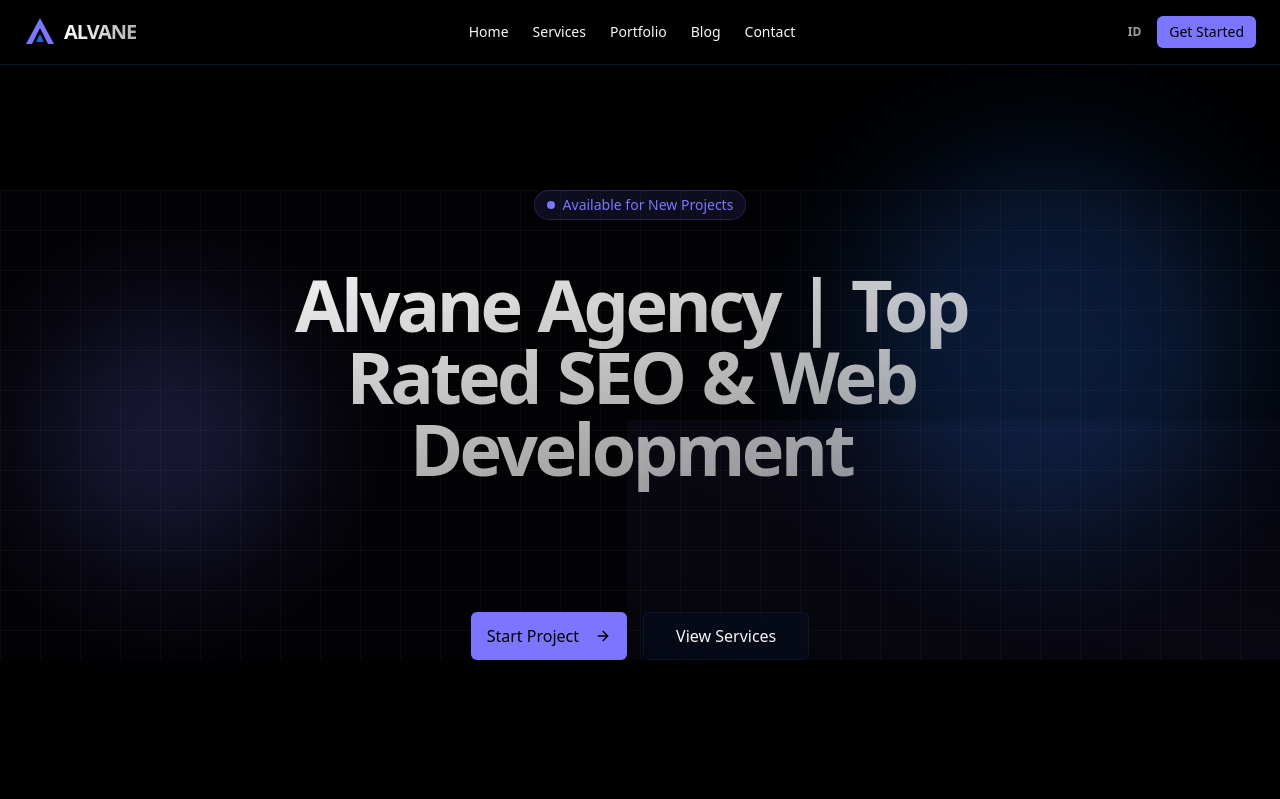
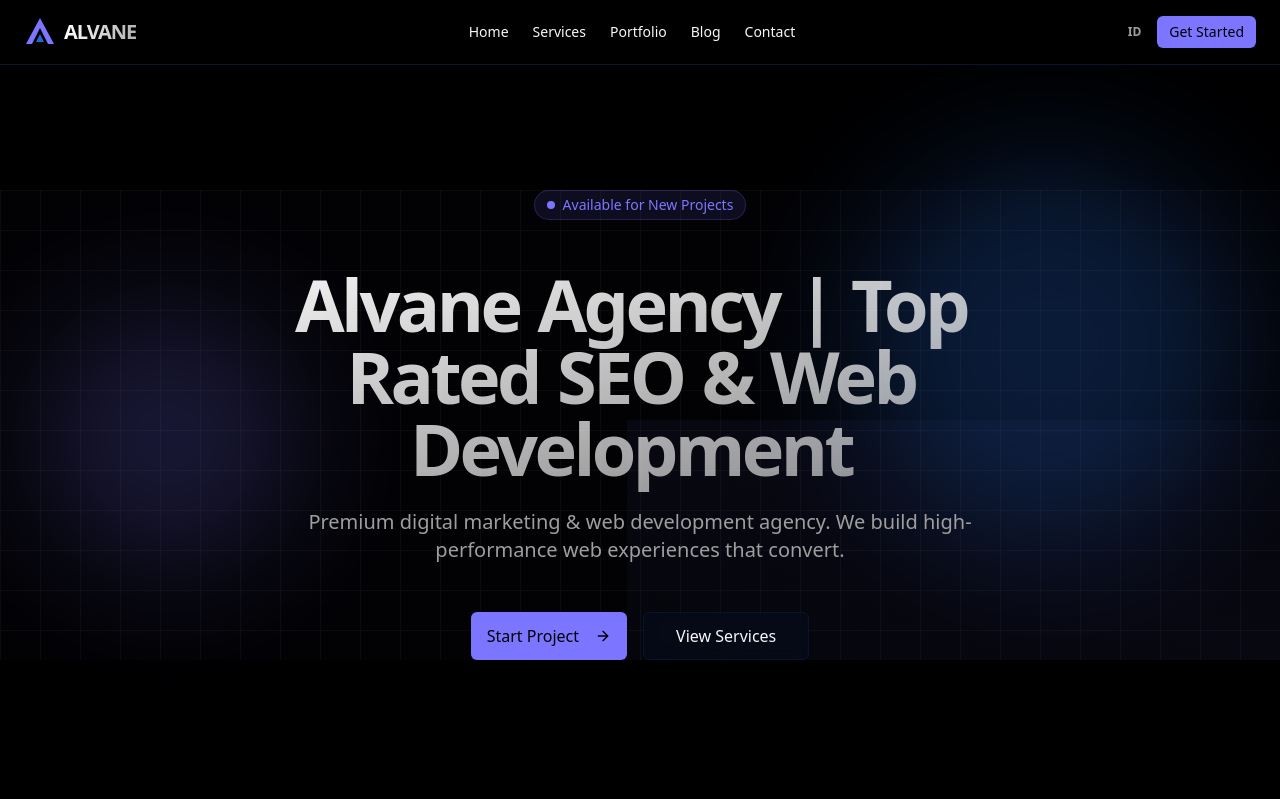
Before and after one commit to trustprn/testalvane, a Next.js app: page /en in a window 1280 px wide. Shown: the top 799 px of the page. Built offline with nearby package versions, Linux system fonts and the light colour scheme.

Commit message:
Revert "optimize pagespeed"
This reverts commit 1d11894e0be3aa63b594561834921b2f8b69992f.

```diff
--- a/src/app/[lang]/page.tsx
+++ b/src/app/[lang]/page.tsx
@@ -55,11 +55,11 @@ export default async function Home({ params }: PageProps) {
                         <h1 className="text-5xl md:text-7xl font-bold tracking-tighter bg-gradient-to-br from-foreground to-foreground/50 bg-clip-text text-transparent pb-2">
                             <TextReveal text={dict.home.heroTitle} className="justify-center" />
                         </h1>
-                        <div className="animate-fade-in-up [animation-delay:200ms] opacity-0 [animation-fill-mode:forwards]">
+                        <SlideReveal delay={0.5}>
                             <p className="text-xl text-muted-foreground max-w-2xl mx-auto">
                                 {dict.home.heroDesc}
                             </p>
-                        </div>
+                        </SlideReveal>
                     </div>
 
                     <SlideReveal delay={0.8} className="flex flex-col sm:flex-row gap-4 pt-4">
--- a/tsconfig.json
+++ b/tsconfig.json
@@ -1,6 +1,6 @@
 {
   "compilerOptions": {
-    "target": "ES2022",
+    "target": "ES2017",
     "lib": ["dom", "dom.iterable", "esnext"],
     "allowJs": true,
     "skipLibCheck": true,
```
